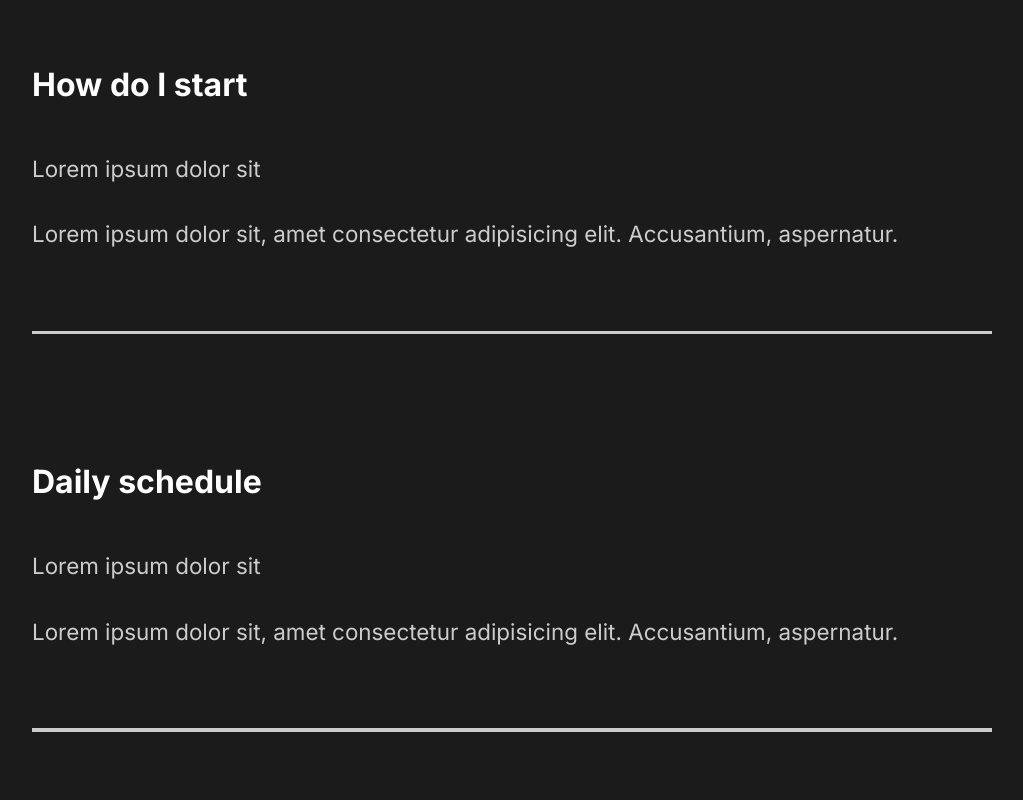
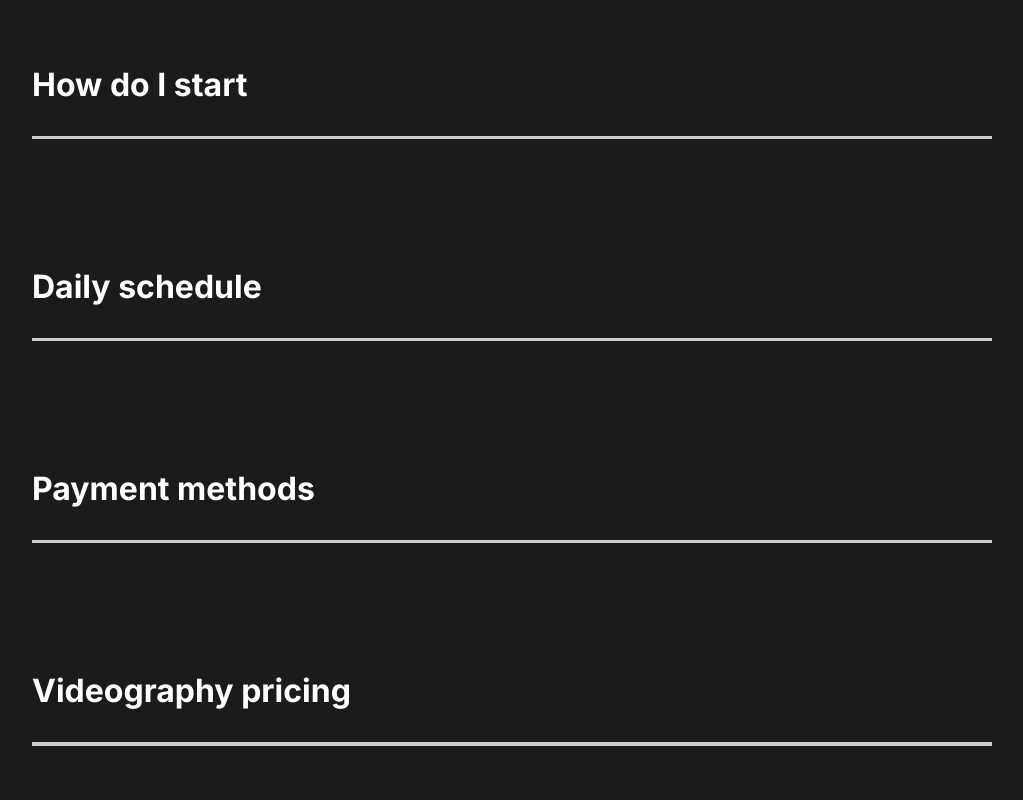
Before and after one commit to YasinAdan/photomaze, a React (Create React App) app: page / in a window 1280 px wide. Shown: the part 2400-3200 px from the top of the page, without its empty margins (128-1151 px from the left). Built offline with nearby package versions, Linux system fonts and the light colour scheme.

Commit message:
pages transitions & animations

```diff
--- a/src/animation.js
+++ b/src/animation.js
@@ -1,25 +1,25 @@
 export const pageAnimation = {
   hidden: {
     opacity: 0,
-        y: 300
+    y: 300,
   },
   show: {
     opacity: 1,
     y: 0,
     transition: {
-            duration: 1,
-            when: 'beforeChildren',
+      duration: 0.5,
+      when: "beforeChildren",
       staggerChildren: 0.25,
-        }
+    },
   },
   exit: {
     opacity: 0,
     transition: {
       duration: 0.3,
-            ease: 'easeOut',
-        }
-    }
-}
+      ease: "easeOut",
+    },
+  },
+};
 
 export const titleAnimation = {
   hidden: {
@@ -30,10 +30,10 @@ export const titleAnimation = {
     transition: {
       duration: 0.75,
       staggerChildren: 0.5,
-            ease: 'easeOut'
-        }
-    }
-}
+      ease: "easeOut",
+    },
+  },
+};
 
 export const fade = {
   hidden: {
@@ -41,10 +41,10 @@ export const fade = {
   },
   show: {
     opacity: 1,
-        duration: 1,
-        ease: 'easeOut'
-    }
-}
+    duration: 0.75,
+    ease: "easeOut",
+  },
+};
 
 export const photoAnimation = {
   hidden: {
@@ -52,11 +52,55 @@ export const photoAnimation = {
     scale: 1.5,
   },
   show: {
-        opacity:  1,
+    opacity: 1,
     scale: 1,
     transition: {
       duration: 0.75,
-            ease: 'easeOut'
+      ease: "easeOut",
+    },
+  },
+};
+
+export const lineAnim = {
+  hidden: {
+    width: "0%",
+  },
+  show: {
+    width: "100%",
+    transition: {
+      duration: 1,
+    },
+  },
+};
+
+export const slider = {
+  hidden: { x: "-130%", skew: "45deg" },
+  show: {
+    x: "100%",
+    skew: "0deg",
+    transition: { ease: "easeOut", duration: 0.85 },
+  },
+};
+
+export const sliderContainer = {
+    hidden: { opacity: 1 },
+    show: { opacity: 1, transition: { staggerChildren: 0.15, ease: "easeOut" } },
+}
+
+export const scrollReveal = {
+  hidden: {
+    opacity: 0,
+    scale: 1.2,
+    transition: {
+      duration: 0.5,
+    }
+  },
+  show: {
+      opacity: 1,
+      scale: 1,
+      overflow: "hidden",
+      transition: {
+          duration: 0.75,
       }
   }
 }
--- a/src/components/GlobalStyle.js
+++ b/src/components/GlobalStyle.js
@@ -1,4 +1,5 @@
 import { createGlobalStyle } from "styled-components";
+import { motion } from "framer-motion";
 
 const GlobalStyle = createGlobalStyle`
     * {
--- /dev/null
+++ b/src/components/Toggle.jsx
@@ -0,0 +1,19 @@
+import React,  {useState} from 'react'
+import { motion } from 'framer-motion';
+
+
+
+export default function Toggle({children, title}) {
+    const [faqToggle, setFaqToggle] = useState(false);
+
+    const toggleFaq = () => {
+      setFaqToggle(!faqToggle);
+    }
+  return (
+    <motion.div layout className="question" onClick={() => setFaqToggle(!faqToggle)}>
+    <motion.h4 layout>{title}</motion.h4>
+    {faqToggle ?  children : ''}
+    <div className="faq-line"></div>
+    </motion.div>
+  )
+}
--- a/src/components/faqSection.jsx
+++ b/src/components/faqSection.jsx
@@ -1,57 +1,71 @@
-import React from 'react';
-import styled from 'styled-components'
-import {About} from '../styles'
+import React, { useState } from "react";
+import styled from "styled-components";
+import { LayoutGroup } from "framer-motion";
+import Toggle from "./Toggle";
+import useScroll from "./useScroll";
+import { scrollReveal } from "../animation";
+import { motion } from "framer-motion";
 
+import { About } from "../styles";
 
 const FaqSection = () => {
+  const [ref, controls] = useScroll();
   return (
-    <Faq>
-      <h2>Any Questions <span>FAQ</span></h2>
-      <div className="question">
-        <h4>How do I start</h4>
+    <Faq ref={ref} animate={controls}>
+      <motion.div variants={scrollReveal}>
+        <h2>
+          Any Questions <span>FAQ</span>
+        </h2>
+        <LayoutGroup>
+          <Toggle title="How do I start">
             <div className="answer">
               <p>Lorem ipsum dolor sit</p>
-          <p>Lorem ipsum dolor sit, amet consectetur adipisicing elit. Accusantium, aspernatur.</p>
+              <p>
+                Lorem ipsum dolor sit, amet consectetur adipisicing elit.
+                Accusantium, aspernatur.
+              </p>
             </div>
-        <div className="faq-line"></div>
-
-      </div>
-      <div className="question">
-        <h4>Daily schedule</h4>
+          </Toggle>
+          <Toggle title="Daily schedule">
             <div className="answer">
               <p>Lorem ipsum dolor sit</p>
-          <p>Lorem ipsum dolor sit, amet consectetur adipisicing elit. Accusantium, aspernatur.</p>
+
+              <p>
+                Lorem ipsum dolor sit, amet consectetur adipisicing elit.
+                Accusantium, aspernatur.
+              </p>
             </div>
-        <div className="faq-line"></div>
-      </div>
-      <div className="question">
-        <h4>Payment methods</h4>
+          </Toggle>
+          <Toggle title="Payment methods">
             <div className="answer">
               <p>Lorem ipsum dolor sit</p>
-          <p>Lorem ipsum dolor sit, amet consectetur adipisicing elit. Accusantium, aspernatur.</p>
+              <p>
+                Lorem ipsum dolor sit, amet consectetur adipisicing elit.
+                Accusantium, aspernatur.
+              </p>
             </div>
-        <div className="faq-line"></div>
-
-      </div>
-      <div className="question">
-        <h4>Videography pricing</h4>
+          </Toggle>
+          <Toggle title="Videography pricing">
             <div className="answer">
               <p>Lorem ipsum dolor sit</p>
-          <p>Lorem ipsum dolor sit, amet consectetur adipisicing elit. Accusantium, aspernatur.</p>
+              <p>
+                Lorem ipsum dolor sit, amet consectetur adipisicing elit.
+                Accusantium, aspernatur.
+              </p>
             </div>
-        <div className="faq-line"></div>
-
-      </div>
+          </Toggle>
+        </LayoutGroup>
+      </motion.div>
     </Faq>
-  )
-}
+  );
+};
 
 const Faq = styled(About)`
   display: block;
-  span{
+  span {
     display: block;
   }
-  h2{
+  h2 {
     padding-bottom: 2rem;
     font-weight: lighter;
   }
@@ -74,4 +88,6 @@ const Faq = styled(About)`
   }
 `;
 
+// const FagC = styled(motion.div)``;
+
 export default FaqSection;
--- a/src/components/servicesSection.jsx
+++ b/src/components/servicesSection.jsx
@@ -1,6 +1,8 @@
-import React from 'react';
+import React, {useEffect} from 'react';
 import styled from 'styled-components';
 import {About, Description, Image} from '../styles'
+import {fade} from '../animation';
+import useScroll from './useScroll';
 
 // import icons
 import clock from '../img/clock.svg';
@@ -9,10 +11,13 @@ import money from '../img/money.svg';
 import teamwork from '../img/teamwork.svg';
 import home2 from '../img/home2.png';
 
-const serviceSection = () => {
+const ServiceSection = () => {
+
+    const [ref, controls] = useScroll();
+
     return (
 
-            <Services>
+            <Services variants={fade} animate={controls} initial="hidden" ref={ref}>
                 <Description>
                     <h2>
                         High <span>quality</span> services
@@ -95,4 +100,4 @@ const Card = styled.div`
     }
 `;
 
-export default serviceSection;
+export default ServiceSection;
--- /dev/null
+++ b/src/components/useScroll.jsx
@@ -0,0 +1,18 @@
+import React, {useEffect} from "react";
+import { useAnimation } from "framer-motion";
+import { useInView } from "react-intersection-observer";
+
+export default function useScroll() {
+  const controls = useAnimation();
+  const [ref, view] = useInView({ threshold: 0.3 });
+
+  useEffect(() => {
+    if (view) {
+      controls.start("show");
+    } else {
+      controls.start("hidden");
+    }
+  }, [view, controls]);
+
+  return [ref, controls];
+}
--- a/src/pages/ourwork.jsx
+++ b/src/pages/ourwork.jsx
@@ -1,26 +1,47 @@
 import React from "react";
 import styled from "styled-components";
 import { Link } from "react-router-dom";
-import { pageAnimation } from '../animation';
-import { motion } from 'framer-motion';
+import { pageAnimation, fade, photoAnimation, lineAnim, slider, sliderContainer } from "../animation";
+import { motion } from "framer-motion";
+import useScroll from "../components/useScroll";
 
 // image imports
 import athlete from "../img/athlete-small.png";
 import theracer from "../img/theracer-small.png";
 import goodtimes from "../img/goodtimes-small.png";
 
-function OurWork({movies}) {
+function OurWork({ movies }) {
   return (
-    <Work as={motion.div} variants={pageAnimation} initial='hidden' animate='show' exit='exit' style={{background: "#fff"}}>
-    {movies.map(mv => (
-            <Movie key={mv.url}>
-            <h2>{mv.title}</h2>
-            <div className="line"></div>
-            <Link to={mv.url}>
-              <img src={mv.mainImg} alt="image of an athlete" />
-            </Link>
-          </Movie>
-    ))}
+    <Work
+      as={motion.div}
+      variants={pageAnimation}
+      initial="hidden"
+      animate="show"
+      exit="exit"
+      style={{ background: "#fff" }}
+    >
+      <motion.div variants={sliderContainer}>
+      <Frame1 variants={slider}></Frame1>
+      <Frame2 variants={slider}></Frame2>
+      <Frame3 variants={slider}></Frame3>
+      <Frame4 variants={slider}></Frame4>
+      </motion.div>
+
+      {movies.map((mv) => (
+        <Movie key={mv.url}>
+          <motion.h2 variants={fade}>{mv.title}</motion.h2>
+          <motion.div className="line" variants={lineAnim}></motion.div>
+          <Link to={mv.url}>
+            <Hide>
+              <motion.img
+                src={mv.mainImg}
+                alt="image of an athlete"
+                variants={photoAnimation}
+              />
+            </Hide>
+          </Link>
+        </Movie>
+      ))}
     </Work>
   );
 }
@@ -37,7 +58,7 @@ const Movie = styled.div`
   padding-bottom: 10rem;
   .line {
     height: 0.5rem;
-    background-color: #cccccc;
+    background-color: #4bc8d4;
     margin-bottom: 3rem;
   }
   img {
@@ -47,5 +68,31 @@ const Movie = styled.div`
   }
 `;
 
+const Hide = styled.div`
+  overflow: hidden;
+`;
+
+// Frame Animation
+const Frame1 = styled(motion.div)`
+  position: fixed;
+  left: 0;
+  top: 10%;
+  width: 100%;
+  height: 100vh;
+  background: #fffebf;
+  z-index: 2;
+`;
+
+const Frame2 = styled(Frame1)`
+  background: #ff8efb;
+`;
+
+const Frame3 = styled(Frame1)`
+  background: #8ed2ff;
+`;
+
+const Frame4 = styled(Frame1)`
+  background: #8effa0;
+`;
 
 export default OurWork;
--- a/src/styles.js
+++ b/src/styles.js
@@ -1,6 +1,7 @@
 import styled from "styled-components";
+import { motion } from "framer-motion";
 
-export const About = styled.div`
+export const About = styled(motion.div)`
     min-height: 90vh;
     display: flex;
     align-items: center;
```
Also changed, not shown: src/components/aboutSection.jsx (+3 -2 lines). Lines whose indentation alone changed are shown as unchanged.
